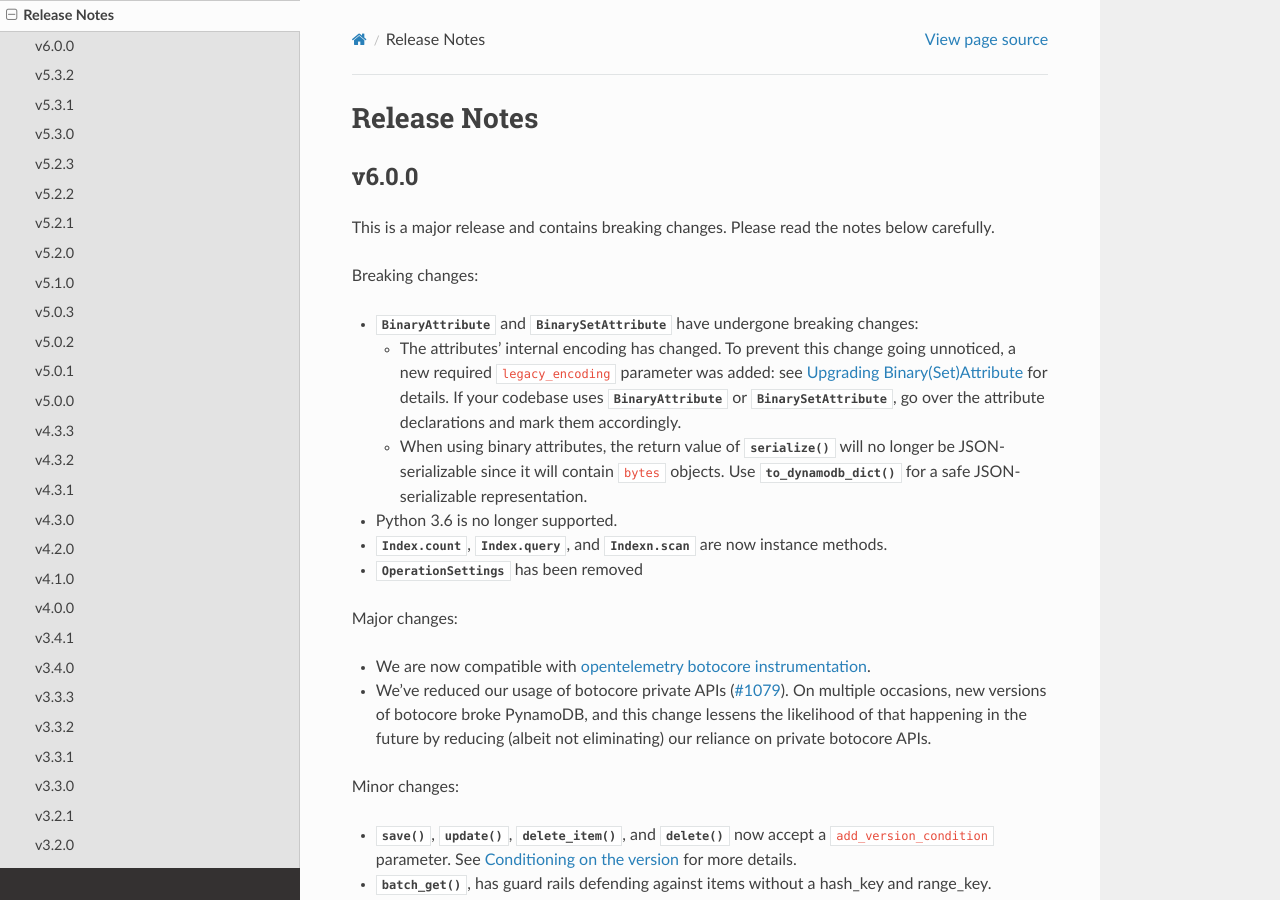
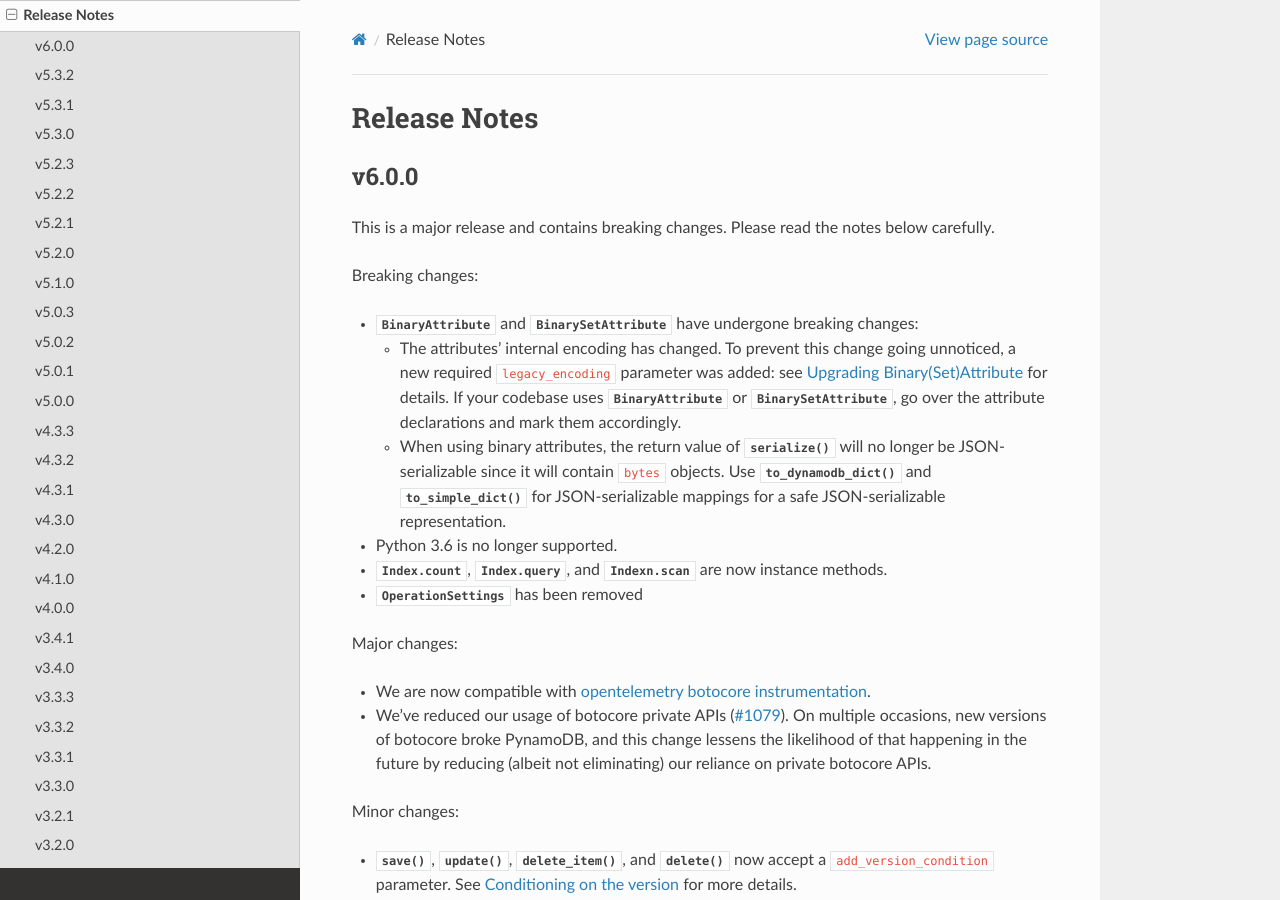
Before and after one commit to pynamodb/PynamoDB, a Sphinx documentation site: the page built from docs/release_notes.rst, in a window 1280 px wide and 900 px high. Built offline with Sphinx 7.4.7 and the Read the Docs theme 2.0.0, drawn with Linux system fonts in a browser that asks for light colours.

Commit message:
Update release_notes.rst
Added "and :meth:`~pynamodb.attributes.AttributeContainer.to_simple_dict` for JSON-serializable mappings"

```diff
--- a/docs/release_notes.rst
+++ b/docs/release_notes.rst
@@ -16,7 +16,7 @@
     If your codebase uses :py:class:`~pynamodb.attributes.BinaryAttribute` or :py:class:`~pynamodb.attributes.BinarySetAttribute`,
     go over the attribute declarations and mark them accordingly.
   * When using binary attributes, the return value of :meth:`~pynamodb.models.Model.serialize` will no longer be JSON-serializable
-    since it will contain :code:`bytes` objects. Use :meth:`~pynamodb.models.Model.to_dynamodb_dict`
+    since it will contain :code:`bytes` objects. Use :meth:`~pynamodb.models.Model.to_dynamodb_dict` and :meth:`~pynamodb.attributes.AttributeContainer.to_simple_dict` for JSON-serializable mappings
     for a safe JSON-serializable representation.
 
 * Python 3.6 is no longer supported.
```
